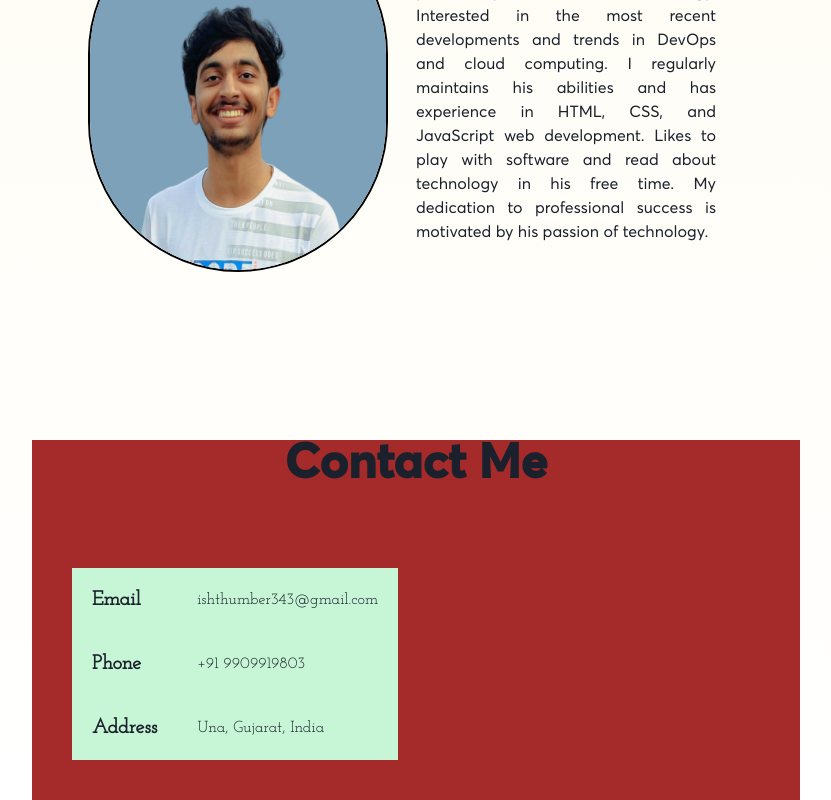
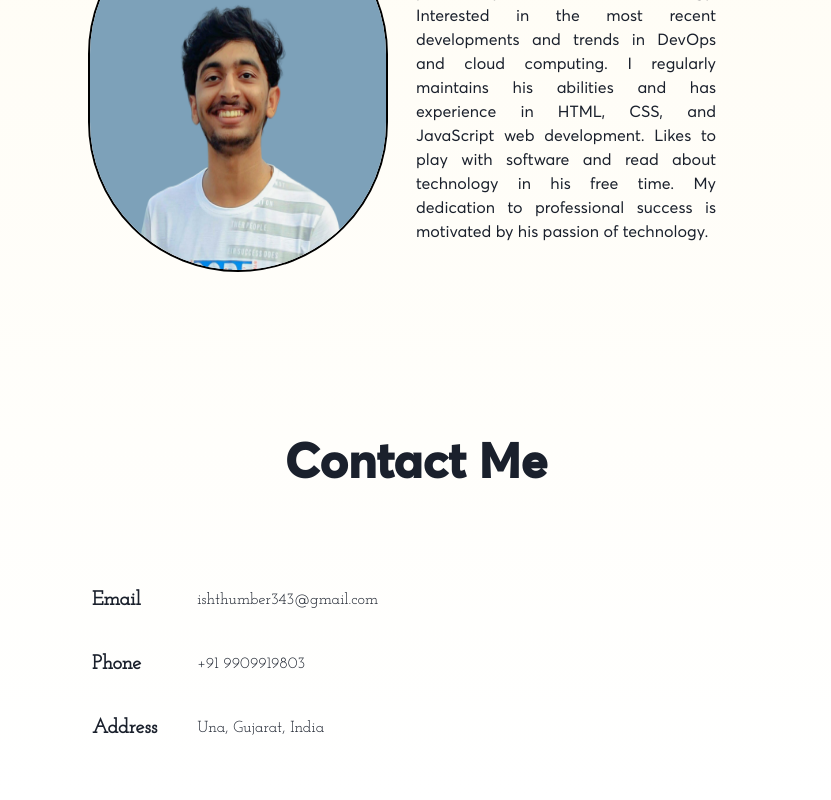
Before and after one commit to IshThumber/Ish-Portfolio, a React (Create React App) app: page / in a window 1280 px wide. Shown: the part 1034-1834 px from the top of the page, without its empty margins (224-1055 px from the left). Built offline with nearby package versions, Linux system fonts and the light colour scheme; no server answers; a web font is replaced by a local one.

Commit message:
contact me

```diff
--- a/src/components/ContactUs/contactme.js
+++ b/src/components/ContactUs/contactme.js
@@ -7,7 +7,7 @@ const Contact = () => {
             width="60%"
             margin="auto"
             alignItems="center"
-            bg="brown"
+            // bg="brown"
             // padding={10}
             marginTop={10}
          >
@@ -33,7 +33,7 @@ const Contact = () => {
                justifyContent="space-between"
             >
                <HStack w="100%">
-                  <Box display="flex" bg="green.100">
+                  <Box display="flex" >
                      <Box>
                         <Box justifyContent={"space-between"} h="100%">
                            <Heading
```
